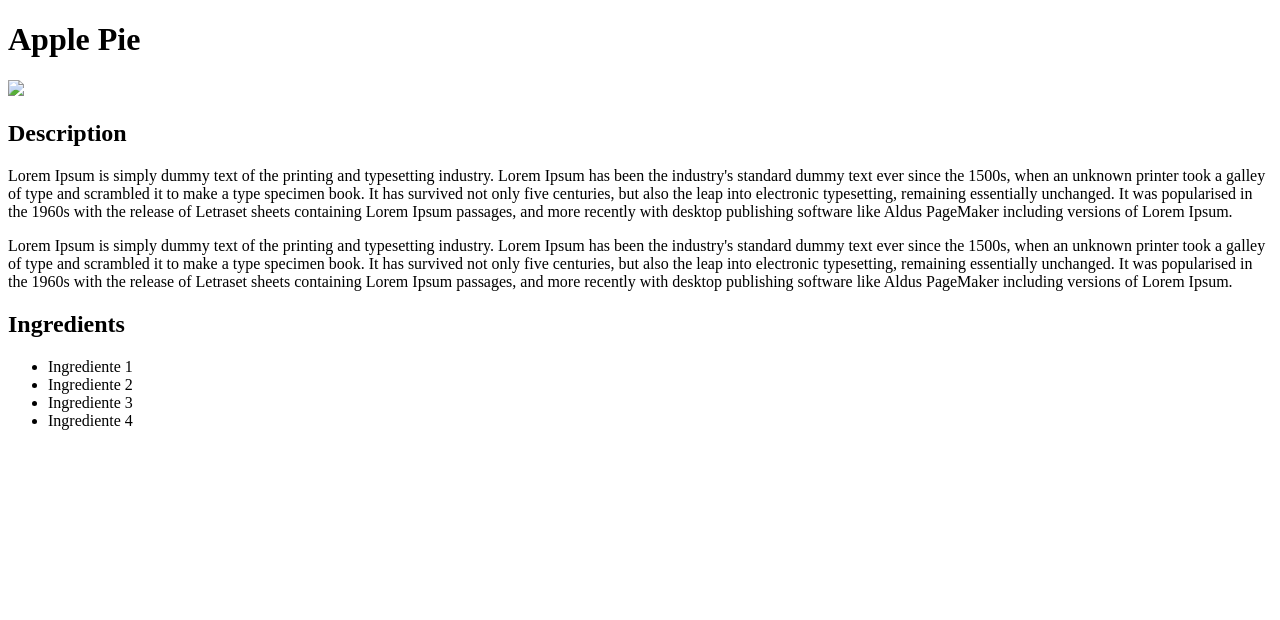
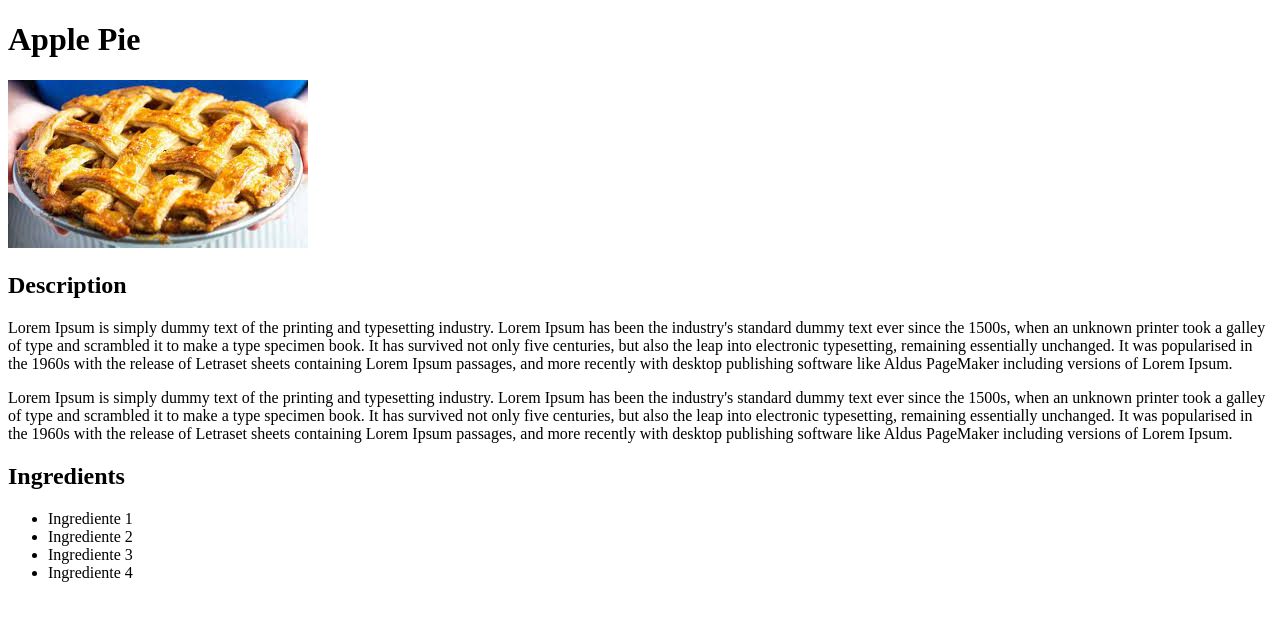
Before and after one commit to GoncaloFidalgo/odin-recipes, a plain HTML site: page recipes/apple-pie.html in a window 1280 px wide. Drawn offline with Linux system fonts and the light colour scheme.

Commit message:
Fix images path
Fix images path on apple-pie and pizza views

```diff
--- a/recipes/apple-pie.html
+++ b/recipes/apple-pie.html
@@ -8,7 +8,7 @@
 </head>
 <body>
     <h1>Apple Pie</h1>
-    <img src="../imgs/imgs/apple-pie.png">
+    <img src="../imgs/apple-pie.png">
     <h2>Description</h2>
     <p>
         Lorem Ipsum is simply dummy text of the printing and typesetting industry.
```
Also changed, not shown: recipes/pizza.html (+1 -1 lines).
